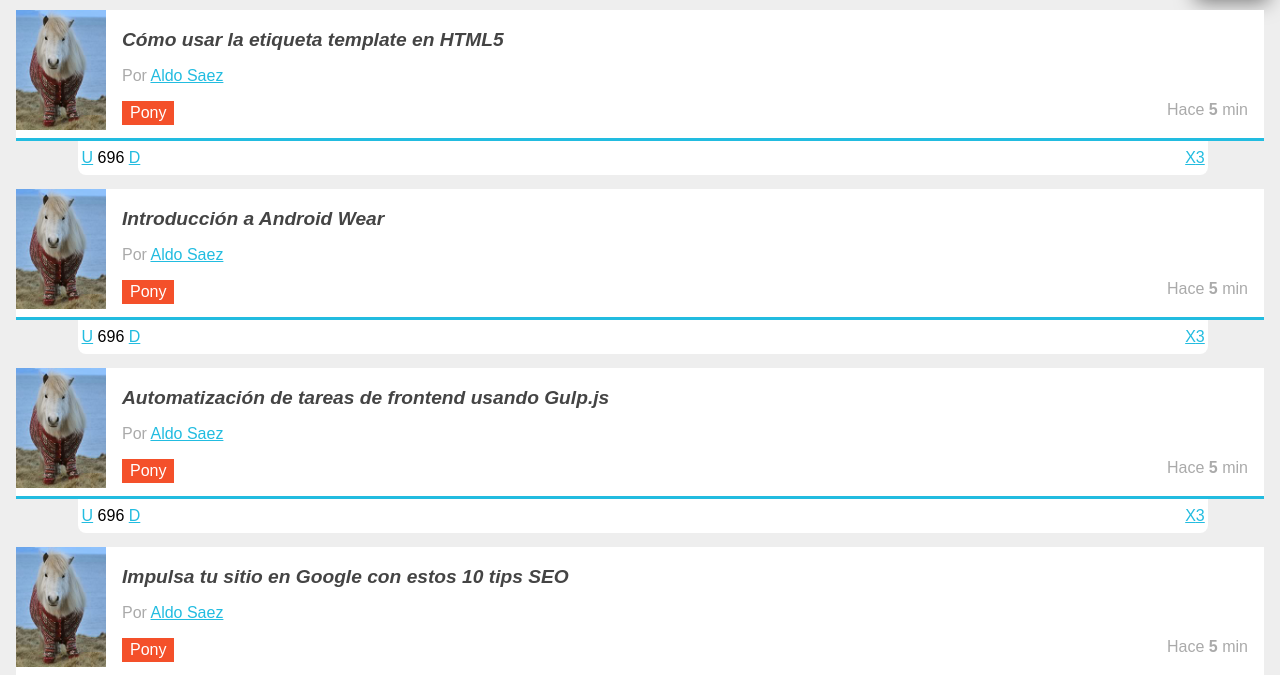
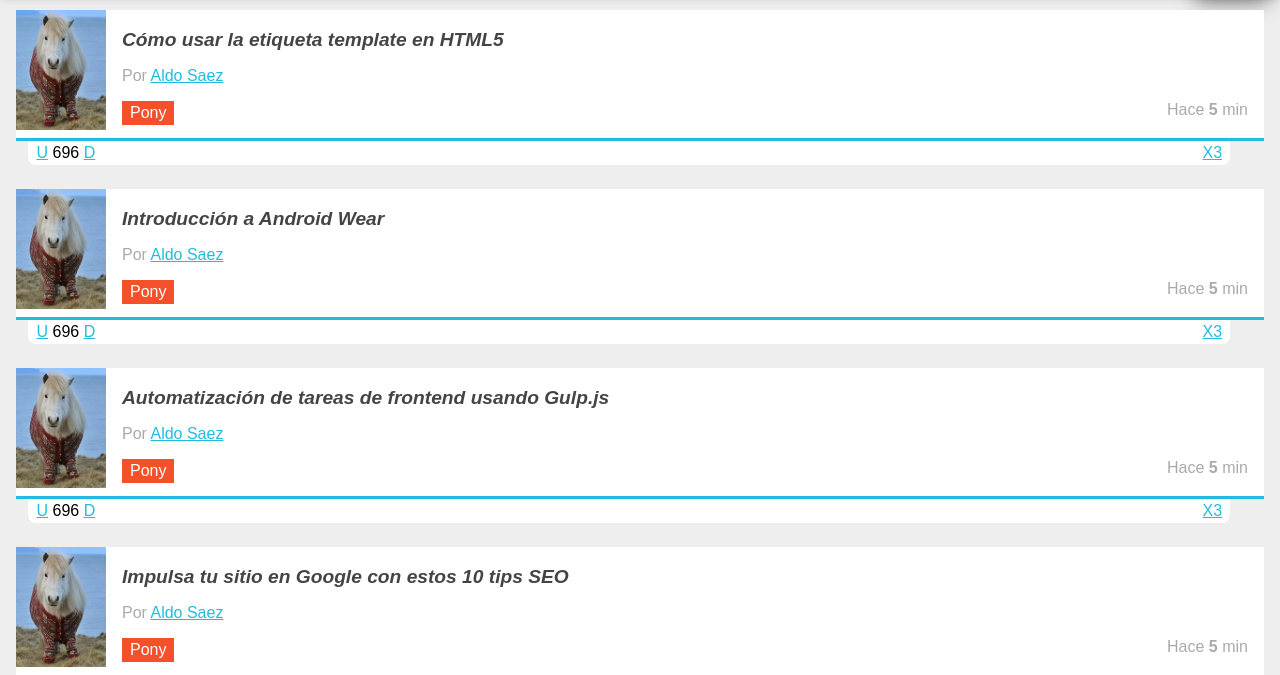
Before and after one commit to CrisLewis/Proyecto-Web-Platzi-2015, a plain HTML site: page index.html in a window 1280 px wide. Shown: the part 112-787 px from the top of the page. Drawn offline with Linux system fonts and the light colour scheme.

Commit message:
Diseño Web 5.1 - Contenido

```diff
--- a/estilos.css
+++ b/estilos.css
@@ -60,6 +60,7 @@ header #avatar img {
 
 nav {
 	background-color: #80BCA3;
+	box-shadow: rgba(0,0,0,0.5) 0px 0px 10px;
 	padding: 0 0.5em;
 	position: relative;
 }
@@ -184,12 +185,12 @@ footer p:last-child:after {
 #contenido .item .votacion {
 	background-color: white;
 	border-radius: 0 0 0.5em 0.5em;
-	left: 5%;
+	left: 1%;
 	margin-top: 3px;
-	padding: 0.5em 0.2em;
+	padding: 0.2em 0.5em;
 	position: absolute;
 	top: 100%;
-	width: 90%;
+	width: 95%;
 }
 
 #contenido .item .votacion .comentarios_item,
```
